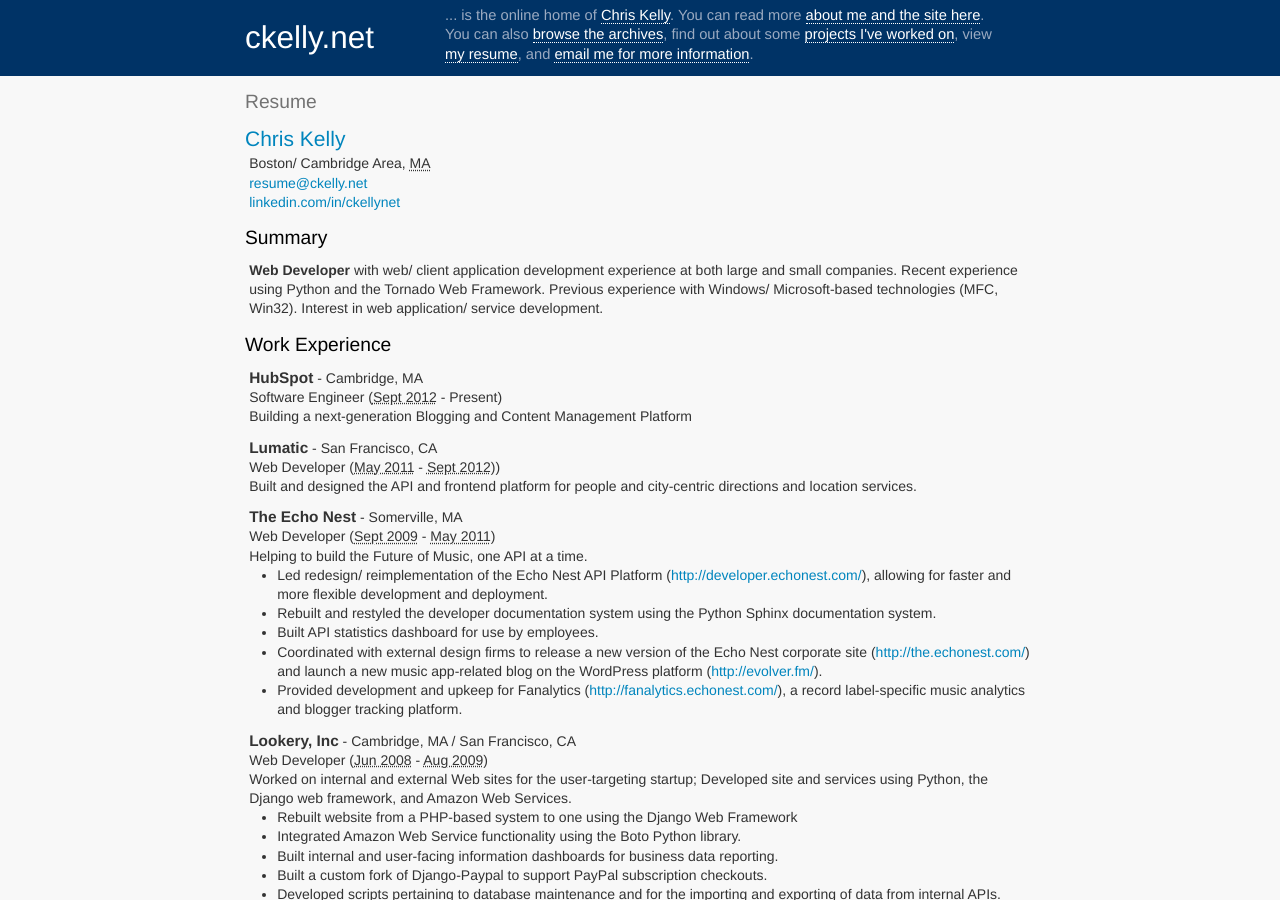
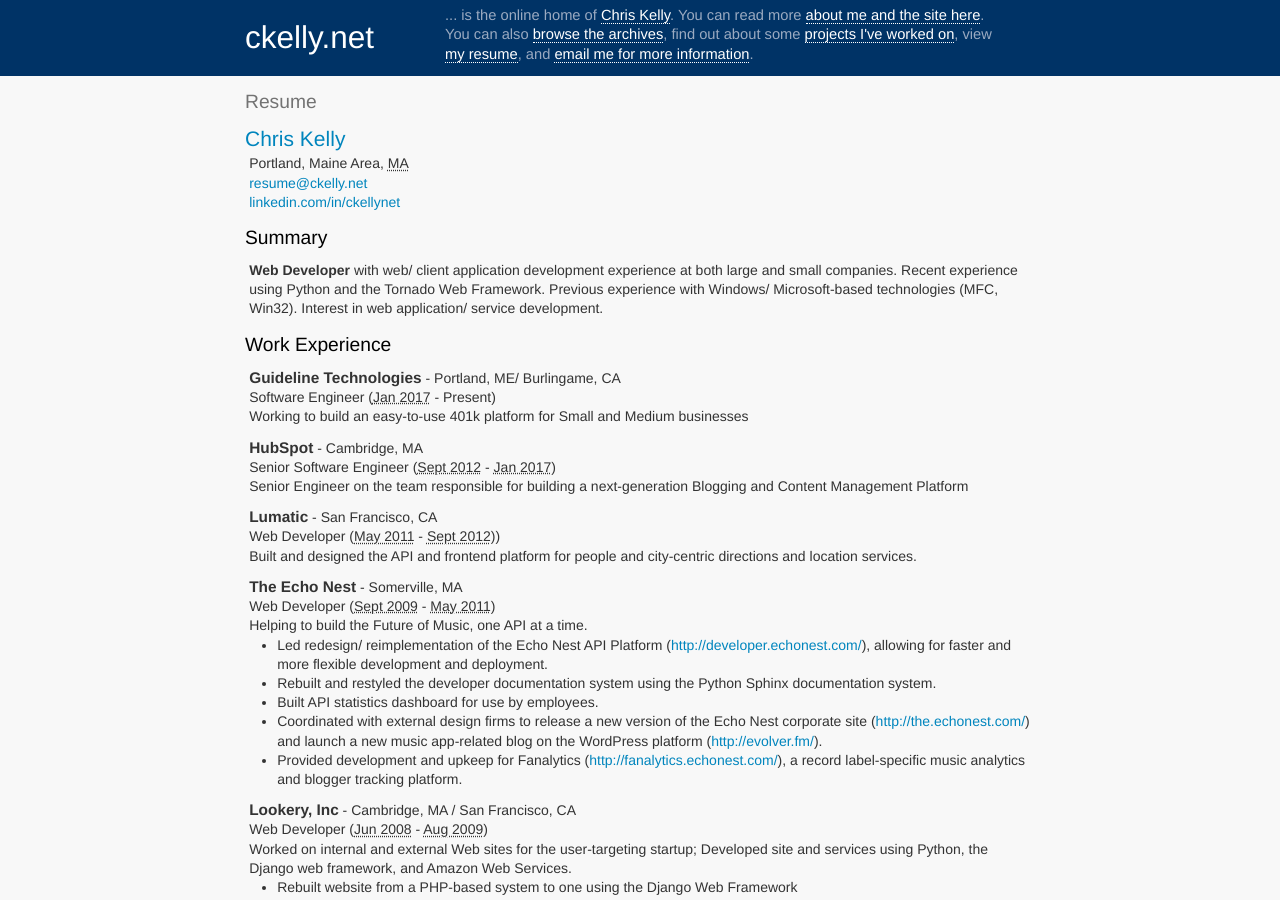
Before and after one commit to ckelly/ckelly.github.com, a Jekyll site: the page built from resume.html, in a window 1280 px wide and 900 px high. Built offline with Jekyll 4.4.1, drawn with Linux system fonts in a browser that asks for light colours; some web fonts are replaced.

Commit message:
Update resume

```diff
--- a/resume.html
+++ b/resume.html
@@ -11,7 +11,7 @@
   <div id="contactinfo" class="vcard">
     <h1 class="fn n" id="name"><a class="url" href="http://ckelly.net/resume/" rel="me"><span class="given-name">Chris</span> <span class="family-name">Kelly</span></a></h1>
     <div class="adr">
-      <span class="locality">Boston/ Cambridge Area</span>, <abbr class="region" title="Massachusetts">MA</abbr>
+      <span class="locality">Portland, Maine Area</span>, <abbr class="region" title="Maine">MA</abbr>
     </div>
     <div class="email">
       <script type="text/javascript">
@@ -51,14 +51,24 @@
     <h2>Work Experience</h2>
     <ul id="job-list" class="vcalendar">
 
+      <li class="experience vevent vcard">
+        <span class="org">Guideline Technologies</span> - <span class="location">Portland, ME/ Burlingame, CA</span>
+        <br />
+
+        <span class="title">Software Engineer</span>
+        <span class="period">(<abbr class="dtstart" title="2012-01-16">Jan 2017</abbr> - Present)</span>
+
+        <div class="description">Working to build an easy-to-use 401k platform for Small and Medium businesses</div>
+      </li>
+
     <li class="experience vevent vcard">
       <span class="org">HubSpot</span> - <span class="location">Cambridge, MA</span>
       <br />
 
-      <span class="title">Software Engineer</span>
-      <span class="period">(<abbr class="dtstart" title="2012-09-06">Sept 2012</abbr> - Present)</span>
+      <span class="title">Senior Software Engineer</span>
+      <span class="period">(<abbr class="dtstart" title="2012-09-06">Sept 2012</abbr> - <abbr class="dtend" title="2017-01-12">Jan 2017</abbr>)</span>
 
-      <div class="description">Building a next-generation Blogging and Content Management Platform</div>
+      <div class="description">Senior Engineer on the team responsible for building a next-generation Blogging and Content Management Platform</div>
     </li>
 
     <li class="experience vevent vcard">
```
